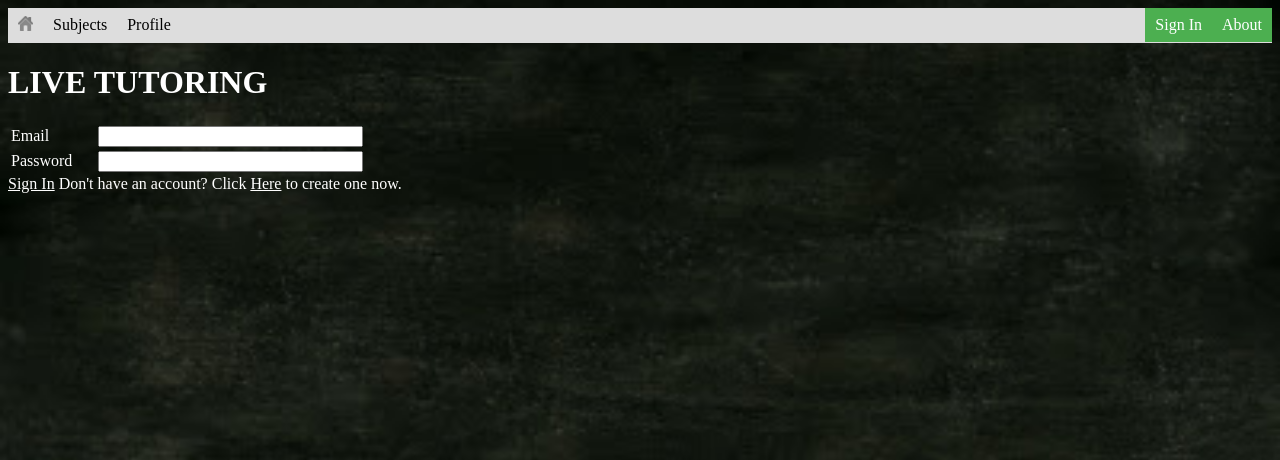
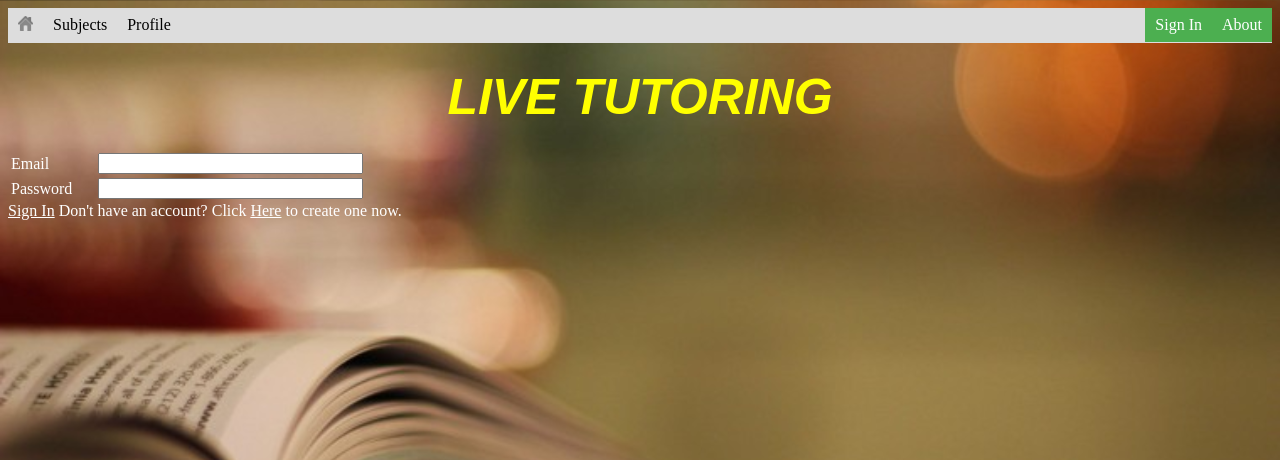
Before and after one commit to yapa5475/software_project, a PHP site: page /signin.html in a window 1280 px wide. Shown: the top 460 px of the page. Run offline with PHP 8.4, Linux system fonts and the light colour scheme.

Commit message:
started to standardize formatting for titles on each page

```diff
--- a/software/signin.css
+++ b/software/signin.css
@@ -1,10 +1,17 @@
 body {
-	background-image: url("newbackground.jpg");
+	background-image: url("updatedbackground.jpg");
 	background-size: cover;
 }
 
 h1 {
-	color: white;
+	color: yellow;
+	text-align: center;
+	font-size: 50px;
+	font-style: italic;
+	font-family: "monotype corsiva", arial, serif;
+	font-weight: bold;
+	line-height: 0;
+	padding: 20px;
 }
 
 h2 {
```
Also changed, not shown: software/about.css (+9 -2 lines), software/profile.css (+8 -1 lines), software/subjects.css (+18 -3 lines).
